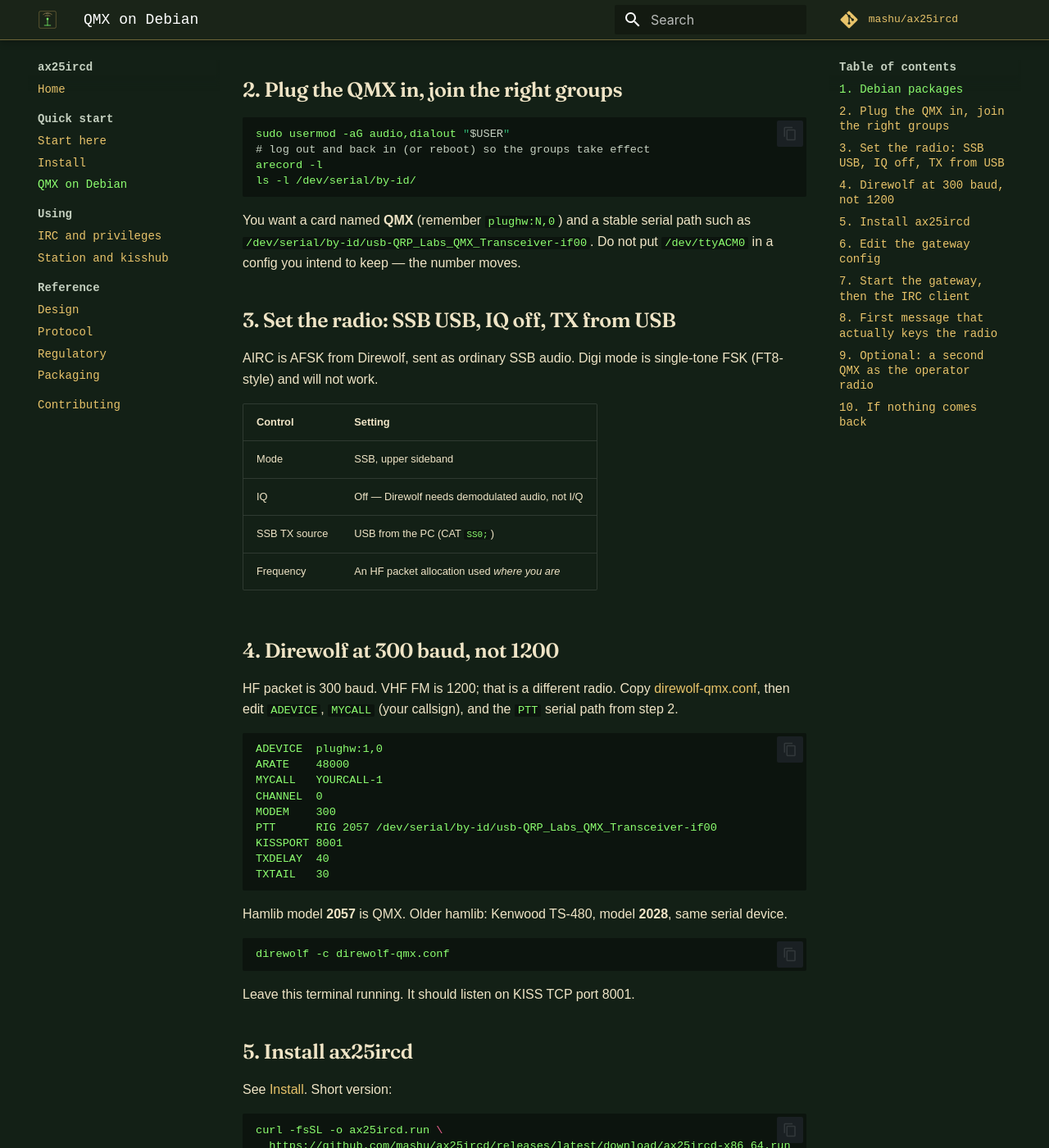
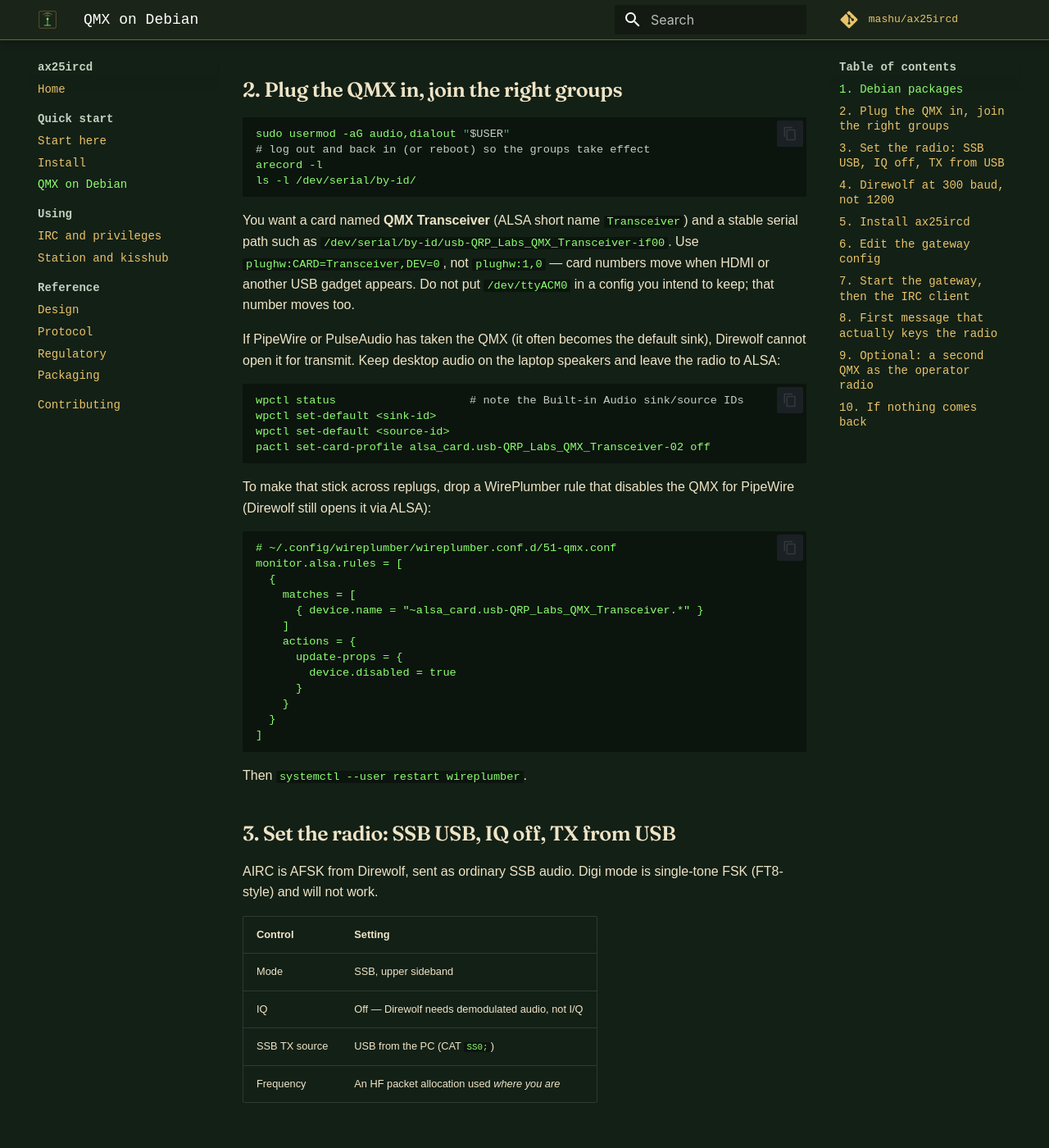
Before and after one commit to mashu/ax25ircd, an MkDocs documentation site: the page built from docs/qmx.md, in a window 1280 px wide and 1400 px high, scrolled down 706 px. Shown: the whole window at 82% size. Built offline with MkDocs 1.6.1 and Material for MkDocs 9.7.7, drawn with Linux system fonts in a browser that asks for light colours; some web fonts are replaced; comment, search, counter and statistics services are not loaded; the version menu is left out; some of the changed text lies outside the part shown.

Commit message:
docs/assets/direwolf-qmx.conf: Fix example for cases when there is already something claming device.

````diff
--- a/docs/assets/direwolf-qmx.conf
+++ b/docs/assets/direwolf-qmx.conf
@@ -1,4 +1,4 @@
-ADEVICE  plughw:1,0
+ADEVICE  plughw:CARD=Transceiver,DEV=0
 ARATE    48000
 MYCALL   YOURCALL-1
 CHANNEL  0
--- a/docs/qmx.md
+++ b/docs/qmx.md
@@ -32,9 +32,44 @@
 ls -l /dev/serial/by-id/
 ```
 
-You want a card named **QMX** (remember `plughw:N,0`) and a stable serial path
-such as `/dev/serial/by-id/usb-QRP_Labs_QMX_Transceiver-if00`. Do not put
-`/dev/ttyACM0` in a config you intend to keep — the number moves.
+You want a card named **QMX Transceiver** (ALSA short name `Transceiver`) and a
+stable serial path such as
+`/dev/serial/by-id/usb-QRP_Labs_QMX_Transceiver-if00`. Use
+`plughw:CARD=Transceiver,DEV=0`, not `plughw:1,0` — card numbers move when HDMI
+or another USB gadget appears. Do not put `/dev/ttyACM0` in a config you intend
+to keep; that number moves too.
+
+If PipeWire or PulseAudio has taken the QMX (it often becomes the default
+sink), Direwolf cannot open it for transmit. Keep desktop audio on the laptop
+speakers and leave the radio to ALSA:
+
+```sh
+wpctl status                    # note the Built-in Audio sink/source IDs
+wpctl set-default <sink-id>
+wpctl set-default <source-id>
+pactl set-card-profile alsa_card.usb-QRP_Labs_QMX_Transceiver-02 off
+```
+
+To make that stick across replugs, drop a WirePlumber rule that disables the
+QMX for PipeWire (Direwolf still opens it via ALSA):
+
+```
+# ~/.config/wireplumber/wireplumber.conf.d/51-qmx.conf
+monitor.alsa.rules = [
+  {
+    matches = [
+      { device.name = "~alsa_card.usb-QRP_Labs_QMX_Transceiver.*" }
+    ]
+    actions = {
+      update-props = {
+        device.disabled = true
+      }
+    }
+  }
+]
+```
+
+Then `systemctl --user restart wireplumber`.
 
 ## 3. Set the radio: SSB USB, IQ off, TX from USB
 
@@ -55,7 +90,7 @@
 (your callsign), and the `PTT` serial path from step 2.
 
 ```
-ADEVICE  plughw:1,0
+ADEVICE  plughw:CARD=Transceiver,DEV=0
 ARATE    48000
 MYCALL   YOURCALL-1
 CHANNEL  0
@@ -163,7 +198,9 @@
 ## 10. If nothing comes back
 
 - Direwolf not running, or not on `127.0.0.1:8001` — ax25ircd reconnects, but nothing radiates.
-- Wrong `plughw` index after unplugging — check `arecord -l` again.
+- `Could not open audio device … No such file or directory` — card index moved
+  (HDMI often occupies `plughw:1,0`). Use `plughw:CARD=Transceiver,DEV=0`.
+- `Device or resource busy` on transmit — PipeWire grabbed the QMX; see step 2.
 - Not in `dialout` — PTT silently fails. `groups` should list it.
 - QMX still in Digi or IQ — audio looks like noise to Direwolf.
 - Hamlib 2057 unknown — switch PTT to `RIG 2028`.
````
